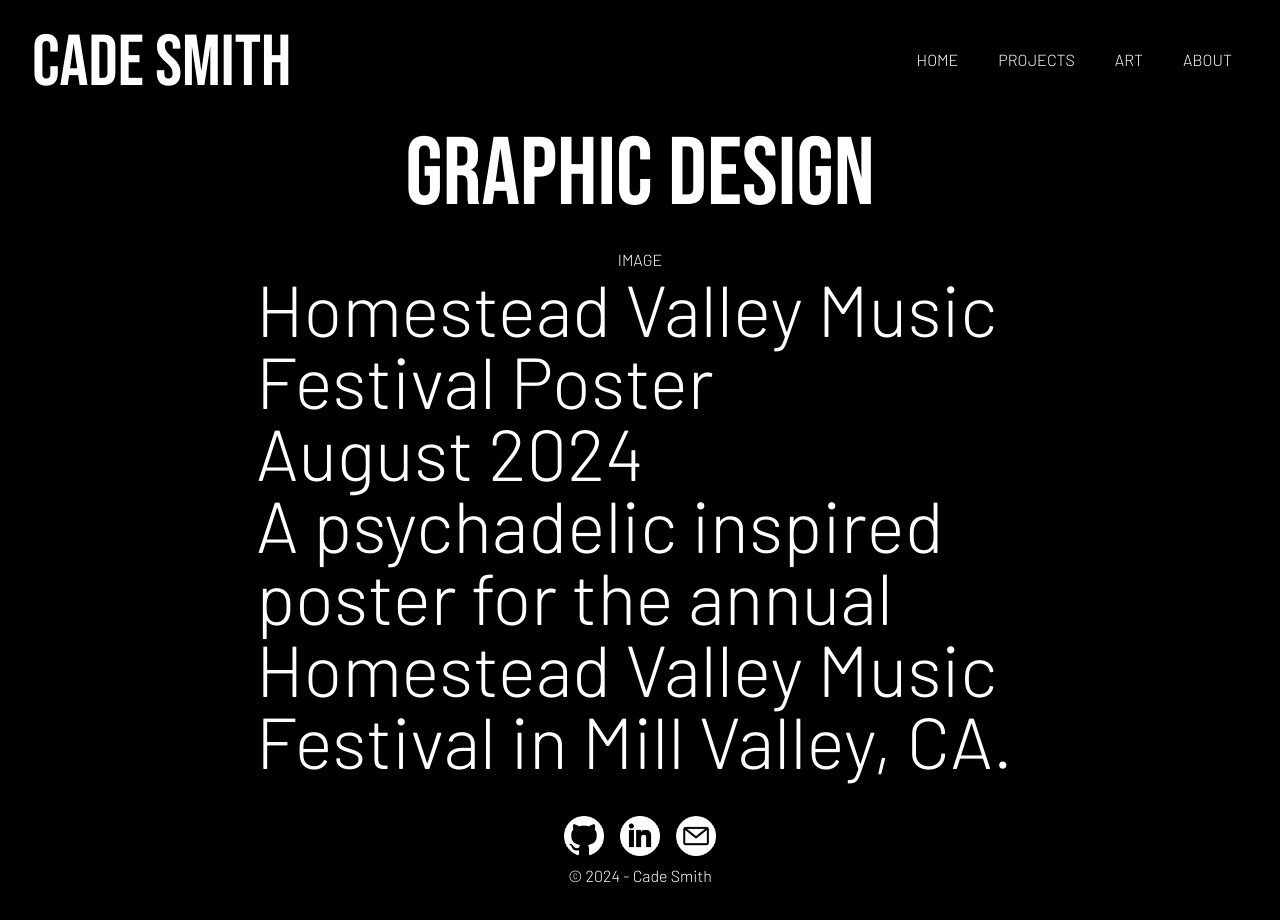
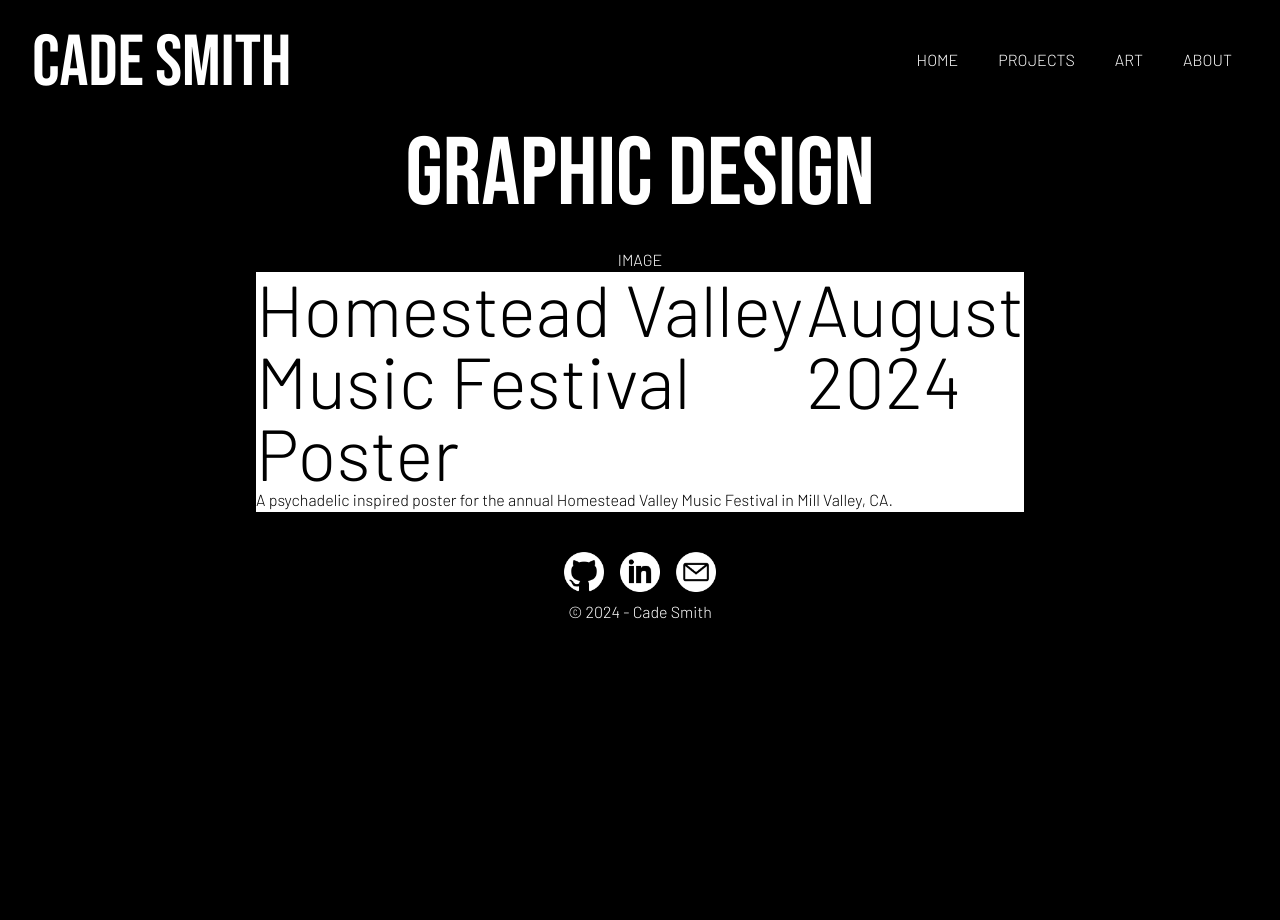
Before and after one commit to cadesmith/PortfolioSite, a Next.js app: page /art/graphic-design in a window 1280 px wide. After the commit the page ends 800 px from the top, so only its background shows below. Built offline with nearby package versions, Linux system fonts and the light colour scheme.

Commit message:
structure for graphic design tile

```diff
--- a/app/components/DesignTile.tsx
+++ b/app/components/DesignTile.tsx
@@ -7,11 +7,17 @@ export default function DesignTile({image, description, title, date}: any) {
       <div className='flex justify-center'>
         IMAGE
       </div>
-      <div className='grid'>
+      <div className='grid bg-white text-black'>
+        <div className='flex justify-between'>
+          <div>
+            <h1>{title}</h1>
+          </div>
+          <div>
+            <h1>{date}</h1>
+          </div>
+        </div>
         <div>
-          <h1>{title}</h1>
-          <h1>{date}</h1>
-          <h1>{description}</h1>
+          <p>{description}</p>
         </div>
       </div>
     </div>
--- a/app/components/Project.tsx
+++ b/app/components/Project.tsx
@@ -5,7 +5,7 @@ import Bubble from './Bubble'
 export default function Project({ title, description, stack }: any) {
   return (
     <div className="grid px-10">
-          <div className=" border-2 p-10">
+          <div className="border-2 p-10">
               <span className="absolute flex items-center justify-center bg-white ">
               </span>
               <div className='pt-px'>
```
